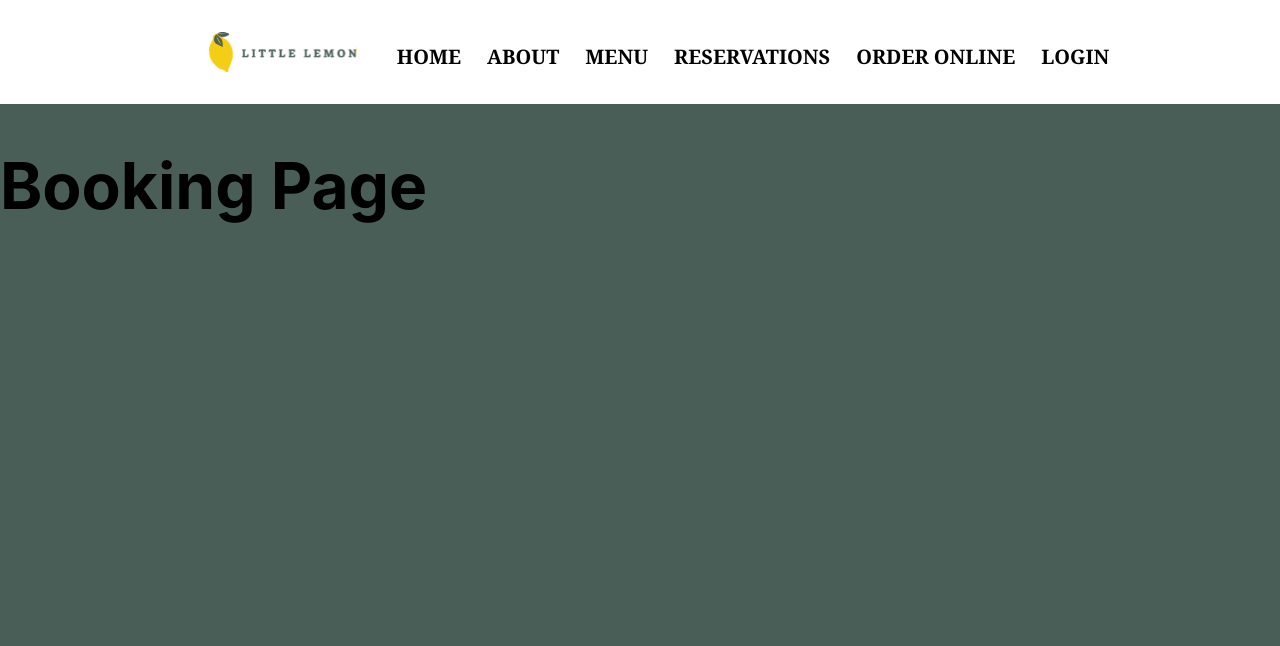
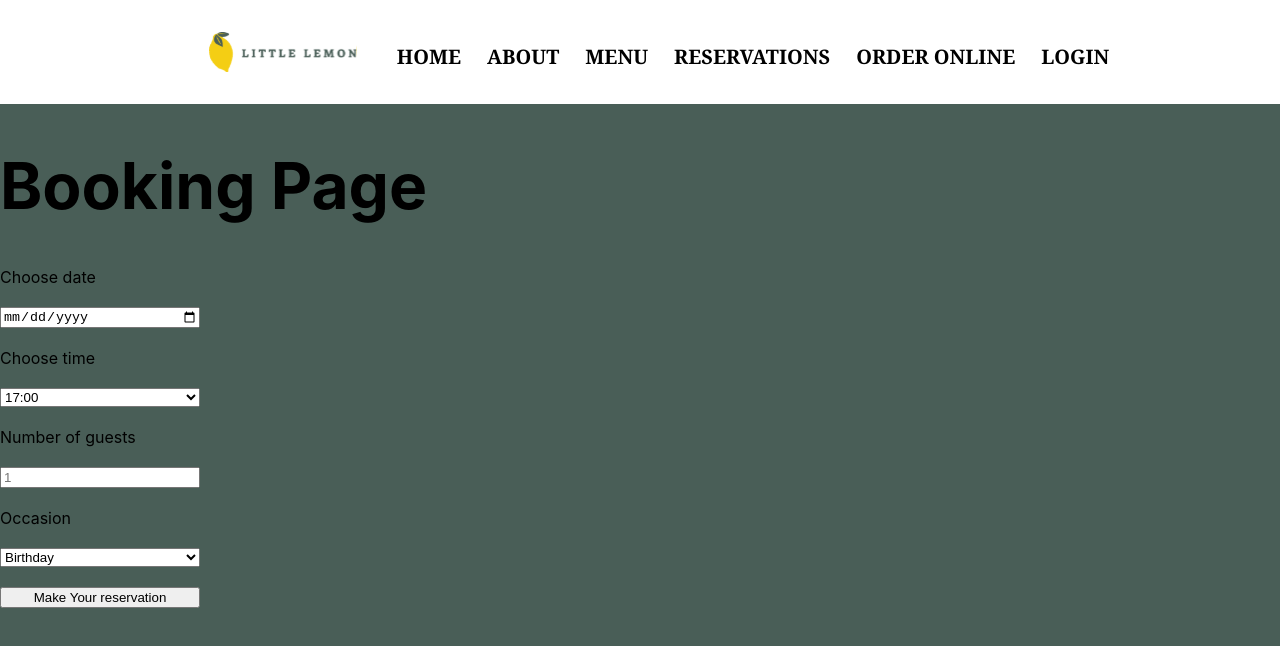
Before and after one commit to hslo244/meta-capstone, a React (Create React App) app: page /booking in a window 1280 px wide. Shown: the top 646 px of the page. Built offline with nearby package versions, Linux system fonts and the light colour scheme.

Commit message:
Init Booking page

```diff
--- a/src/App.js
+++ b/src/App.js
@@ -1,13 +1,23 @@
 import './App.css';
 // import {Header} from './Header.js';
 import {Nav} from './Nav.js'
-import {Main} from './Main.js'
+// import {Main} from './Main.js'
 import { BrowserRouter as Router,
-  Route, Routes, Link } from "react-router-dom";
+  Route, Routes } from "react-router-dom";
 import {BookingPage} from './BookingPage';
 import {Homepage} from './Homepage'
+import { useState } from 'react';
 
 function App() {
+  const [availableTimes, setAvailableTimes] = useState([
+    '17:00',
+    '18:00',
+    '19:00',
+    '20:00',
+    '21:00',
+    '22:00',
+])
+
   return (
     <>
       {/* <Header/> */}
@@ -16,7 +26,7 @@
         <Nav />
         <Routes>
           <Route path="/" element={<Homepage />} />
-          <Route path="/booking" element={<BookingPage />} />
+          <Route path="/booking" element={<BookingPage availableTimes={availableTimes} setAvailableTimes={setAvailableTimes}/>} />
         </Routes>
       </>
     </Router>
--- a/src/BookingPage.js
+++ b/src/BookingPage.js
@@ -1,7 +1,36 @@
-export function BookingPage() {
+
+
+
+export function BookingPage({availableTimes}) {
+
+
+
     return(
         <>
             <h1>Booking Page</h1>
+            <form style={{display: 'grid', maxWidth: '200px', gap: '20px'}}>
+                <label htmlFor="res-date">Choose date</label>
+                <input type="date" id="res-date"/>
+                <label htmlFor="res-time">Choose time</label>
+                <select id="res-time ">
+                {availableTimes.map((time, index) => (
+                    <option key={index} value={time}>
+                        {time}
+                    </option>
+          ))}
+                </select>
+
+                <label for="guests">Number of guests</label>
+                <input type="number" placeholder="1" min="1" max="10" id="guests"/>
+
+                <label htmlFor="occasion">Occasion</label>
+
+                <select id="occasion">
+                    <option>Birthday</option>
+                    <option>Anniversary</option>
+                </select>
+                <input type="submit" value="Make Your reservation"/>
+            </form>
         </>
     );
 }
--- a/src/Main.js
+++ b/src/Main.js
@@ -7,6 +7,7 @@
 import './Main.css';
 
 export function Main() {
+
     return(
         <>
             <CallToAction/>
```
